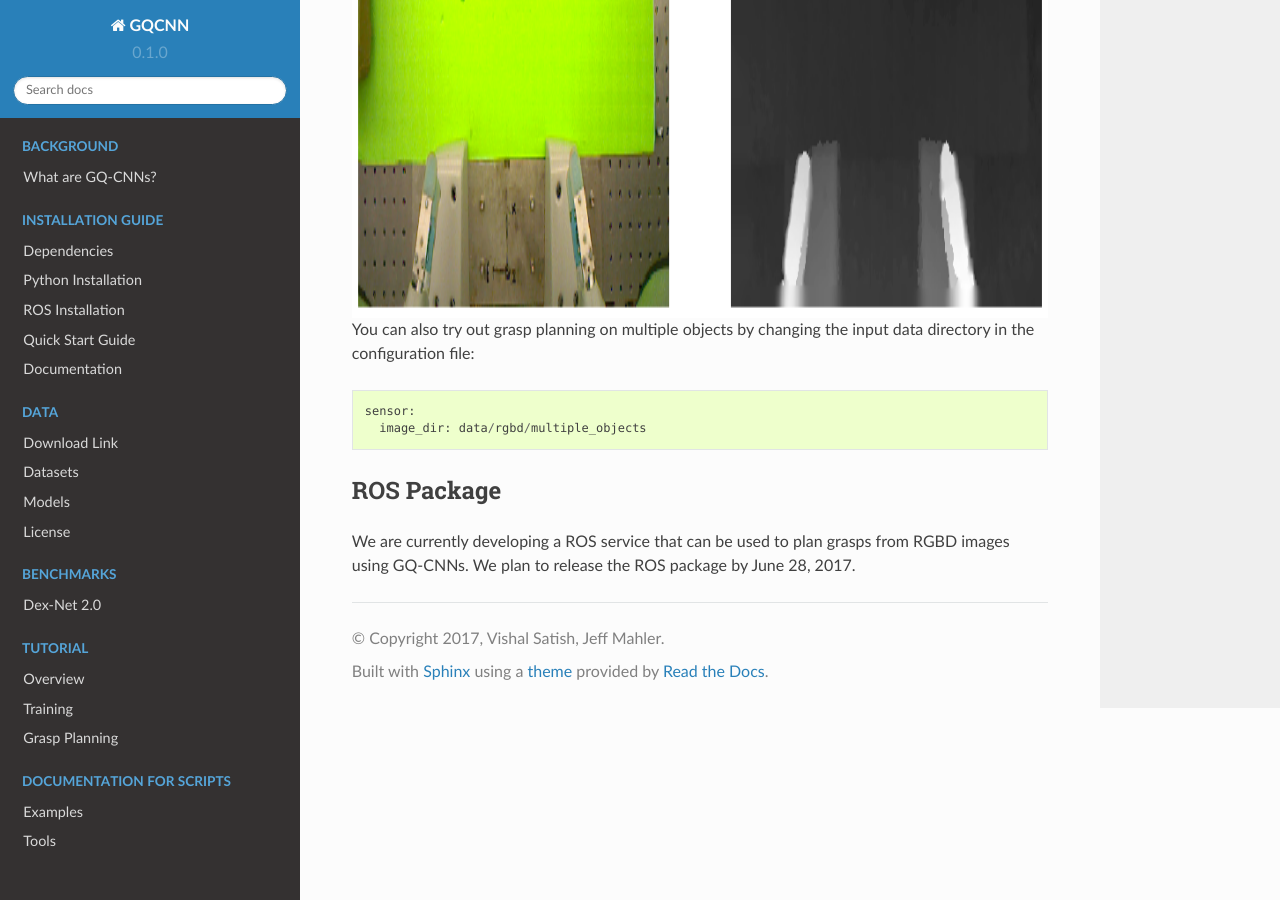
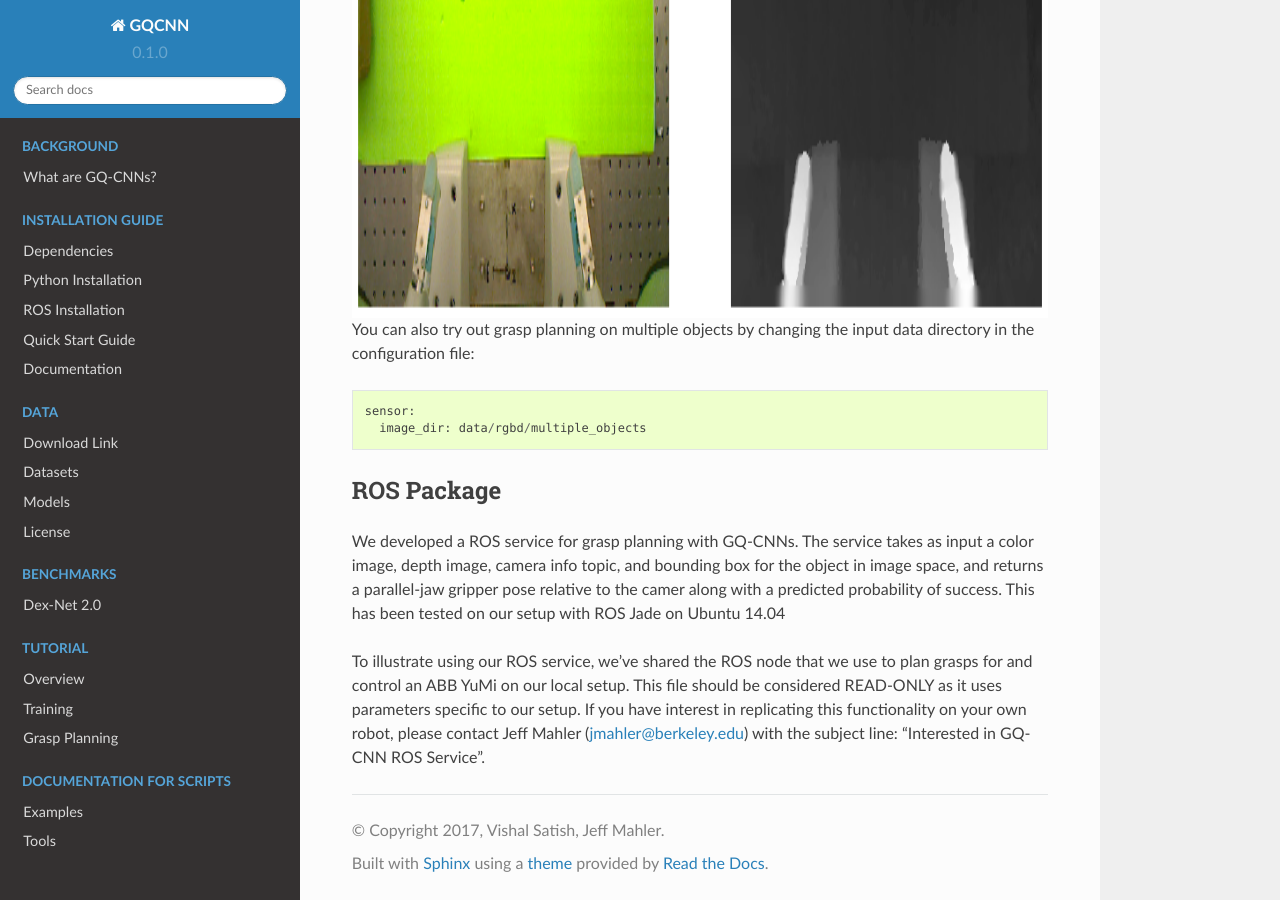
Before and after one commit to BerkeleyAutomation/gqcnn, a Sphinx documentation site: the page built from docs/source/tutorials/planning.rst, in a window 1280 px wide and 900 px high, scrolled down 2160 px. Built offline with Sphinx 7.4.7 and the Read the Docs theme 2.0.0, drawn with Linux system fonts in a browser that asks for light colours.

Commit message:
Updated docs for ROS Release

```diff
--- a/docs/source/index.rst
+++ b/docs/source/index.rst
@@ -54,8 +54,7 @@ We are currently researching how to generate datasets that can generalize across
 
 Development
 -----------
-The package is currently under active development and we hope to have a stable version with ROS package support by June 30, 2017.
-Installation has been tested on Ubuntu 12.04, 14.04, and 16.04.
+The package is currently under active development. Installation has been tested on Ubuntu 12.04, 14.04, and 16.04.
 
 Please raise all bugs, feature requests, and other issues under the `Github Issues`_.
 For other questions or concerns, please contact Jeff Mahler (jmahler@berkeley.edu) with the subject line starting with "gqcnn development: "
--- a/docs/source/tutorials/planning.rst
+++ b/docs/source/tutorials/planning.rst
@@ -50,5 +50,7 @@ You can also try out grasp planning on multiple objects by changing the input da
 
 ROS Package
 -----------
-We are currently developing a ROS service that can be used to plan grasps from RGBD images using GQ-CNNs.
-We plan to release the ROS package by June 28, 2017.
+
+We developed a ROS service for grasp planning with GQ-CNNs. The service takes as input a color image, depth image, camera info topic, and bounding box for the object in image space, and returns a parallel-jaw gripper pose relative to the camer along with a predicted probability of success. This has been tested on our setup with ROS Jade on Ubuntu 14.04
+
+To illustrate using our ROS service, we've shared the ROS node that we use to plan grasps for and control an ABB YuMi on our local setup. This file should be considered READ-ONLY as it uses parameters specific to our setup. If you have interest in replicating this functionality on your own robot, please contact Jeff Mahler (jmahler@berkeley.edu) with the subject line: "Interested in GQ-CNN ROS Service".
```
